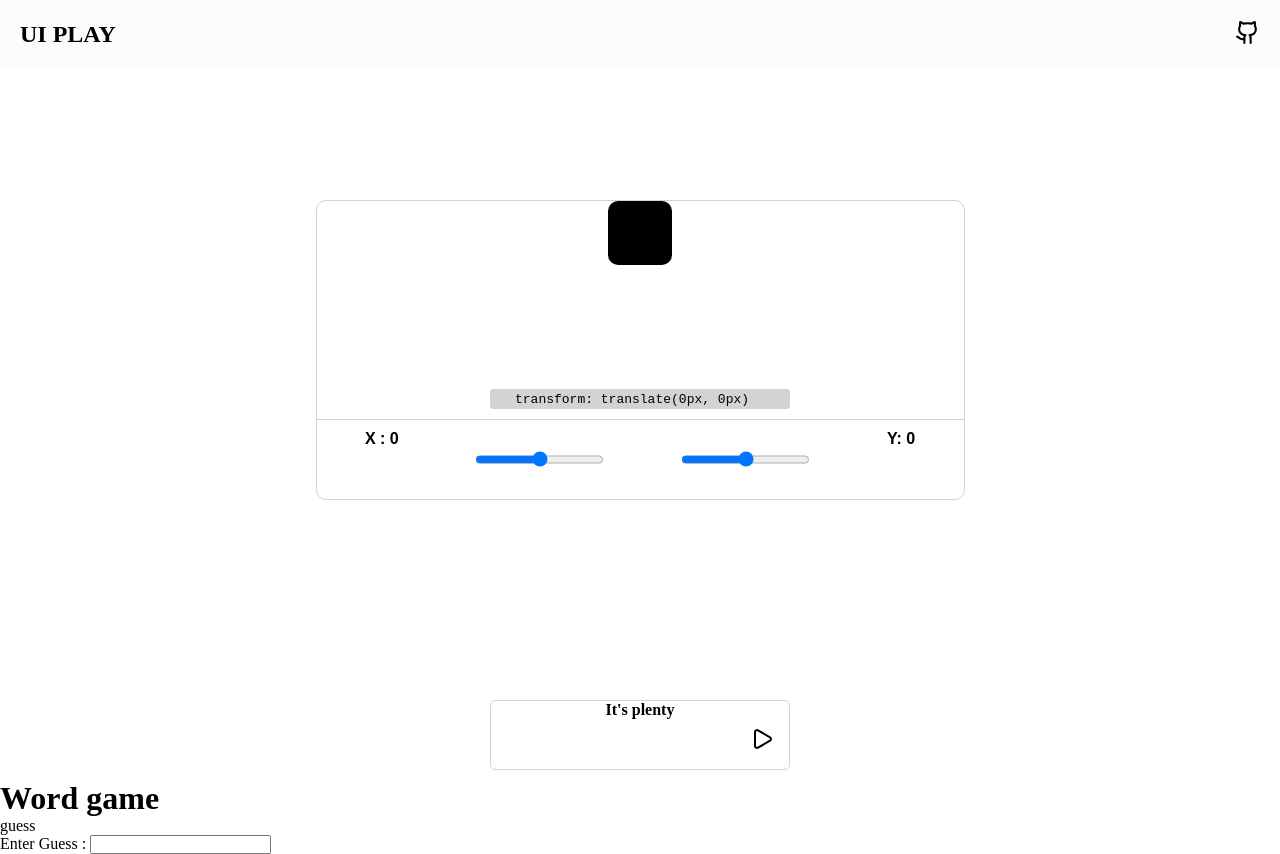
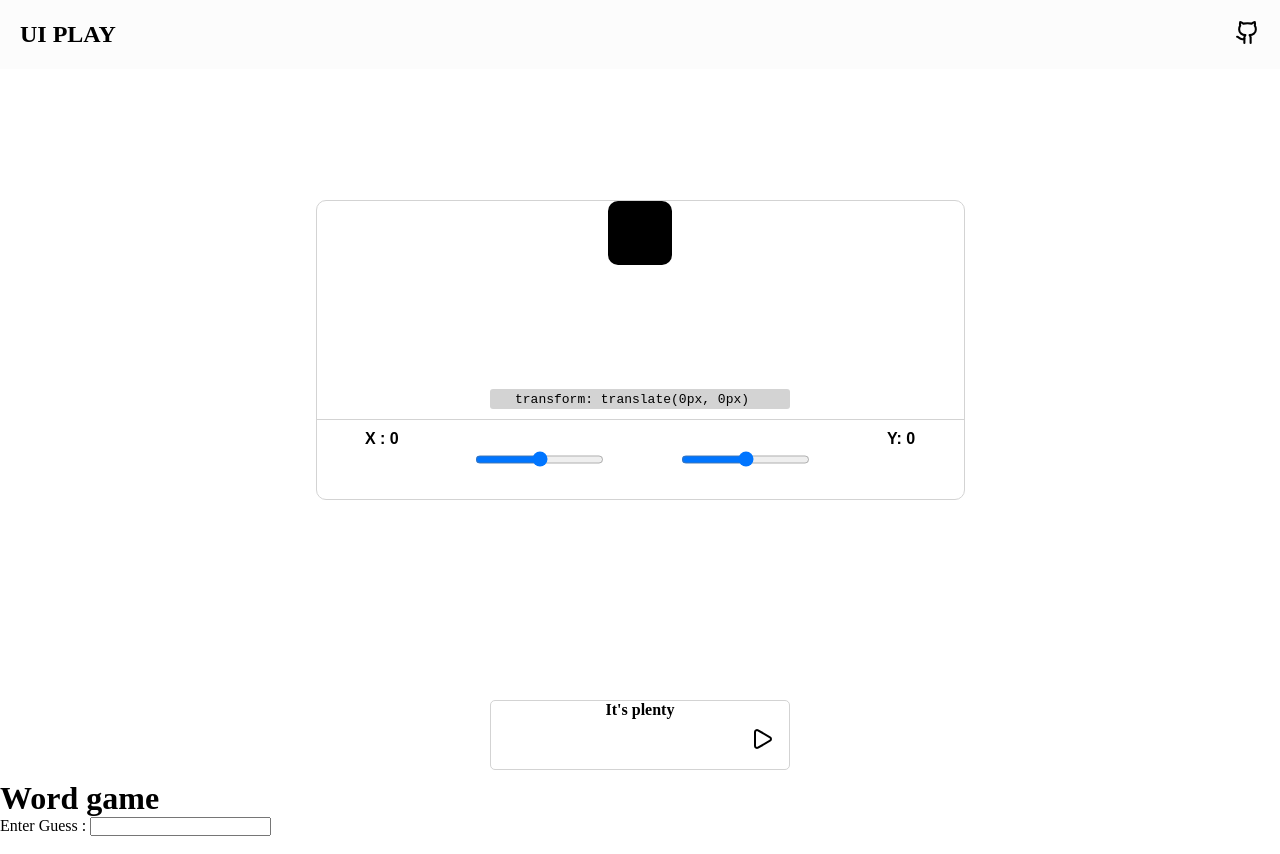
Before and after one commit to Genesispro-maker/ui-playground, a React (Vite) app in the folder ui/: page / in a window 1280 px wide. Built offline with nearby package versions, Linux system fonts and the light colour scheme; a web font is replaced by a local one.

Commit message:
Update guess-result.tsx

```diff
--- a/ui/src/components/wordle-game/guess-result.tsx
+++ b/ui/src/components/wordle-game/guess-result.tsx
@@ -1,8 +1,10 @@
-export function GuessResult(){
+export function GuessResult({guesses}){
     return(
         <>
           <div>
-            <p>guess</p>
+            {guesses.map((guess: string, index: number) => {
+                return <p key={index}>{guess}</p>
+            })}
           </div>
         </>
     )
```
